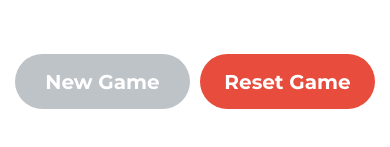
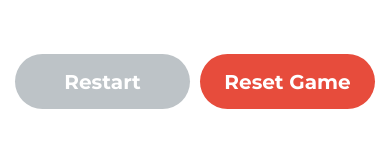
Before and after one commit to nrzky/tic-tac-toe, a React Native app: screen /Game in a window 390 px wide. Shown: the part 635-782 px from the top of the page. Built offline with nearby package versions, Linux system fonts and the light colour scheme.

Commit message:
Change restart flow

```diff
--- a/src/views/Game/Game.tsx
+++ b/src/views/Game/Game.tsx
@@ -28,14 +28,21 @@ const Game: React.FC = () => {
     [...Array(9)].map(() => undefined)
   );
 
+  const gameResult = React.useMemo(() => {
+    return checkGameResult(gameState);
+  }, [gameState]);
+
   const handleRestartGame = React.useCallback(() => {
     setPlayerType('X');
     setGameState([...Array(9)].map(() => undefined));
-    setStatus((currentStatus) => ({
-      ...currentStatus,
-      round: currentStatus.round + 1,
-    }));
-  }, []);
+
+    if (gameResult.isFinished) {
+      setStatus((currentStatus) => ({
+        ...currentStatus,
+        round: currentStatus.round + 1,
+      }));
+    }
+  }, [gameResult.isFinished]);
 
   const handleResetGame = React.useCallback(() => {
     setPlayerType('X');
@@ -69,10 +76,6 @@ const Game: React.FC = () => {
     },
     [playerType]
   );
-
-  const gameResult = React.useMemo(() => {
-    return checkGameResult(gameState);
-  }, [gameState]);
 
   React.useEffect(() => {
     if (gameResult.isFinished) {
@@ -118,7 +121,7 @@ const Game: React.FC = () => {
           disabled={checkFirstRound(gameState)}
           onPress={handleRestartGame}
         >
-          {gameResult.isFinished ? 'Start Game' : 'New Game'}
+          {gameResult.isFinished ? 'Start Game' : 'Restart'}
         </Button>
         <Button
           style={styles.secondaryButton}
```
